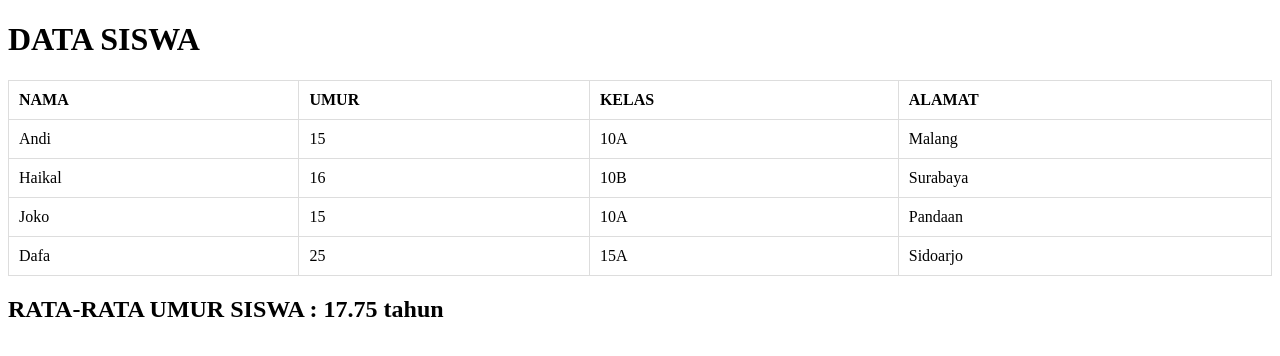
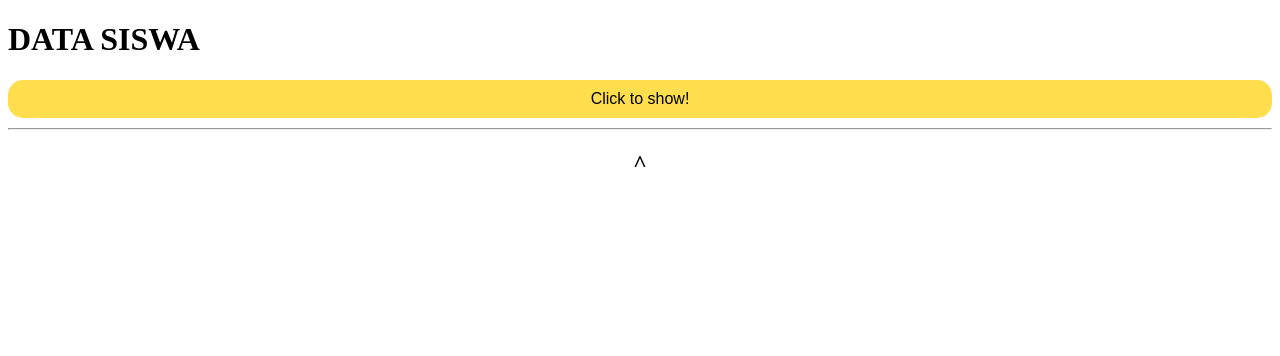
Before and after one commit to HaikalMuhammadRafli/Campus-Repo, a PHP site: page /table_mean.php in a window 1280 px wide. Shown: the top 356 px of the page. Run offline with PHP 8.4, Linux system fonts and the light colour scheme; some libraries are stand-ins or nearby versions.

Commit message:
add: toggle jquery

```diff
--- a/Semester 3/PEMR_WEB/Week 6/Tugas/table_mean.php
+++ b/Semester 3/PEMR_WEB/Week 6/Tugas/table_mean.php
@@ -4,6 +4,7 @@
 <head>
     <meta http-equiv="Content-Type" content="text/html;charset=UTF-8">
     <meta name="viewport" content="width=device-width, initial-scale=1.0">
+    <script src="jquery-3.7.1.js"></script>
     <title>Table Data Siswa</title>
 
     <style>
@@ -18,11 +19,56 @@
             border: 1px solid #ddd;
             padding: 10px;
         }
+
+        button {
+            width: 100%;
+            padding: 10px;
+            font-size: 12pt;
+            border: 0;
+            border-radius: 15px;
+            background-color: #FFDE4D;
+        }
+
+        button:hover {
+            background-color: #FFB22C;
+        }
+
+        div.divider {
+            margin: 10px auto;
+        }
     </style>
+
+    <script>
+        let isExpanded = false
+
+        $(document).ready(() => {
+            $('#toggle').click(() => {
+                if (!isExpanded) {
+                    $('#toggle').text("Click to hide!")
+                    isExpanded = true
+                } else {
+                    $('#toggle').text("Click to show!")
+                    isExpanded = false
+                }
+
+                $('#table-box').slideToggle('slow')
+            })
+        })
+    </script>
 </head>
 
 <body>
     <h1>DATA SISWA</h1>
+    <button type="button" id="toggle">Click to show!</button>
+    <div class="divider"></div>
+    <div id="table-box" style="display: none;">
+        <table>
+            <tr>
+                <th>NAMA</th>
+                <th>UMUR</th>
+                <th>KELAS</th>
+                <th>ALAMAT</th>
+            </tr>
             <?php
             $daftarSiswa = [
                 ["Andi", "15", "10A", "Malang"],
@@ -31,16 +77,6 @@
                 ["Dafa", "25", "15A", "Sidoarjo"]
             ];
 
-    $totalUmur = 0;
-
-    echo "<table>";
-    echo "<tr>";
-    echo "<th>NAMA</th>";
-    echo "<th>UMUR</th>";
-    echo "<th>KELAS</th>";
-    echo "<th>ALAMAT</th>";
-    echo "</tr>";
-
             foreach ($daftarSiswa as $siswa) {
                 echo "<tr>";
                 echo "<td>{$siswa[0]}</td>";
@@ -48,17 +84,25 @@
                 echo "<td>{$siswa[2]}</td>";
                 echo "<td>{$siswa[3]}</td>";
                 echo "</tr>";
+            }
+            ?>
+        </table>
+        <?php
+        $totalUmur = 0;
 
+        foreach ($daftarSiswa as $siswa) {
             // menghitung total umur semua siswa
             $totalUmur += $siswa[1];
         }
 
-    echo "</table>";
-
         $mean = $totalUmur / count($daftarSiswa);
-
         echo "<h2>RATA-RATA UMUR SISWA : {$mean} tahun</h2>"
         ?>
+    </div>
+    <hr>
+    <h2 style="text-align: center;">^</h2>
+
+    <script></script>
 </body>
 
 </html>
```
Lines whose indentation alone changed are shown as unchanged.
